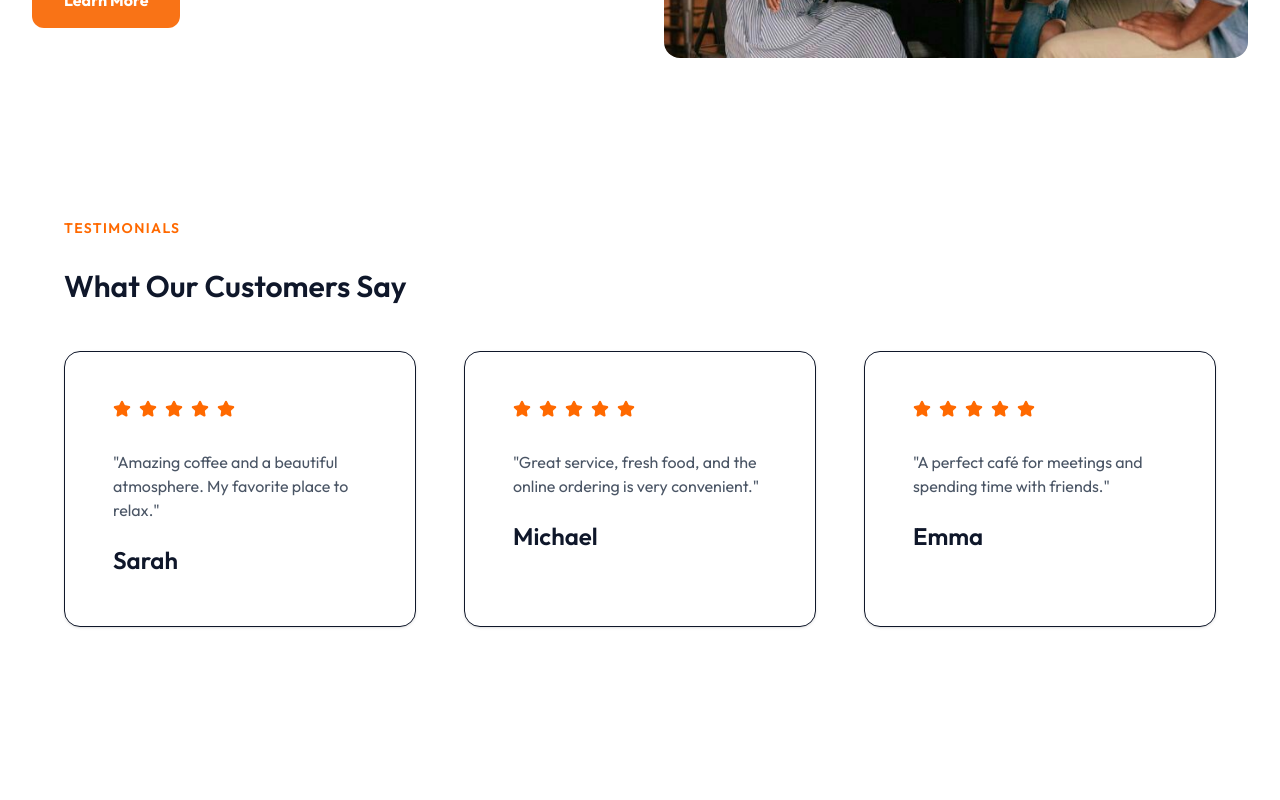
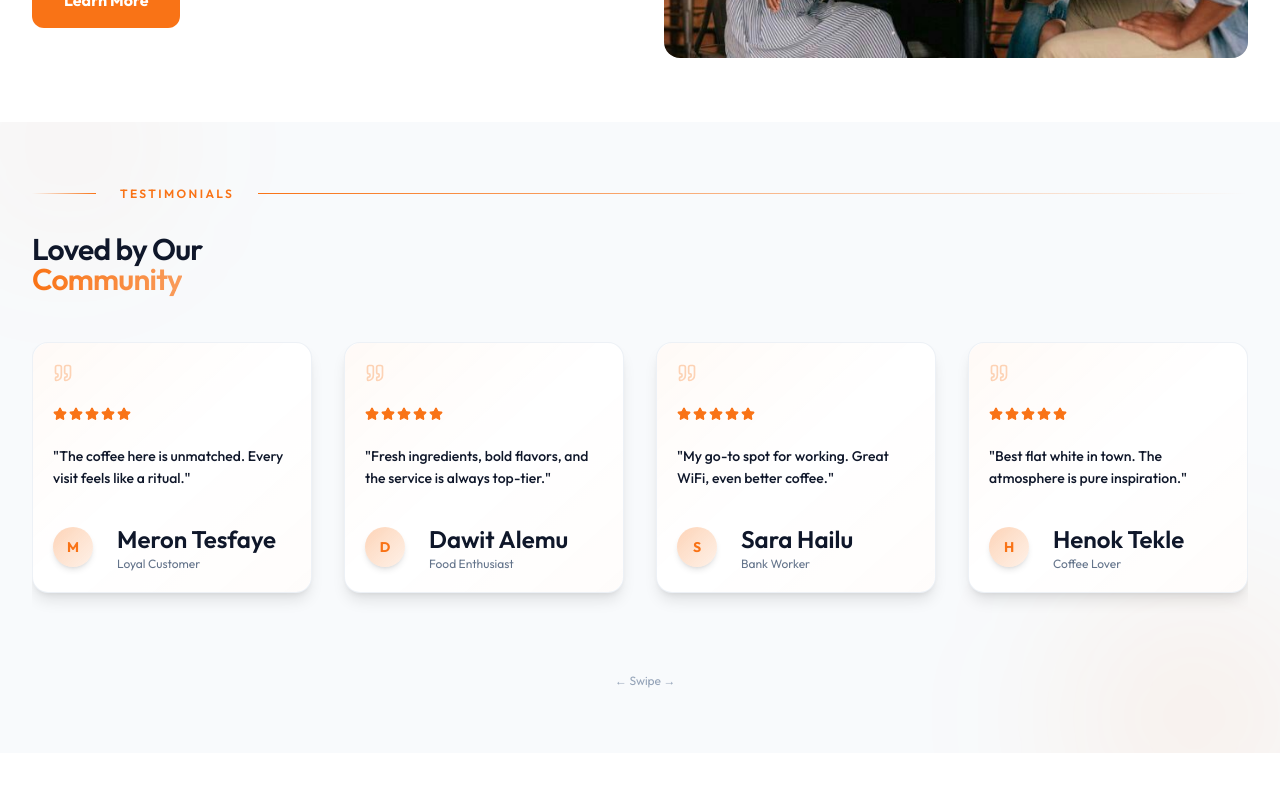
Before and after one commit to Yeabtsega-Tesfaye/x-cafe, a Next.js app: page / in a window 1280 px wide. Shown: the part 4600-5400 px from the top of the page. Built offline with nearby package versions, Linux system fonts and the light colour scheme; no server answers.

Commit message:
upgraded Testimonials: Ethiopian names, 3D standing cards, staggered appear on scroll

```diff
--- a/components/sections/Testimonials.tsx
+++ b/components/sections/Testimonials.tsx
@@ -1,68 +1,180 @@
-import { Star } from "lucide-react";
-import { FadeUp, StaggerContainer, StaggerItem } from "../ui/FadeUp";
+"use client";
 
-export default function Testimonials() {
+import { Star, Quote } from "lucide-react";
+import { motion } from "framer-motion";
+import { useRef } from "react";
+import { FadeUp } from "../ui/FadeUp";
+
 const reviews = [
   {
-      name: "Sarah",
-      text: "Amazing coffee and a beautiful atmosphere. My favorite place to relax.",
+    name: "Meron Tesfaye",
+    role: "Loyal Customer",
+    text: "The coffee here is unmatched. Every visit feels like a ritual.",
+    rating: 5,
   },
   {
-      name: "Michael",
-      text: "Great service, fresh food, and the online ordering is very convenient.",
+    name: "Dawit Alemu",
+    role: "Food Enthusiast",
+    text: "Fresh ingredients, bold flavors, and the service is always top-tier.",
+    rating: 5,
   },
   {
-      name: "Emma",
-      text: "A perfect café for meetings and spending time with friends.",
+    name: "Sara Hailu",
+    role: "Bank Worker",
+    text: "My go-to spot for working. Great WiFi, even better coffee.",
+    rating: 5,
+  },
+  {
+    name: "Henok Tekle",
+    role: "Coffee Lover",
+    text: "Best flat white in town. The atmosphere is pure inspiration.",
+    rating: 5,
   },
 ];
 
+export default function Testimonials() {
+  const scrollRef = useRef<HTMLDivElement>(null);
+
   return (
-    <section className="px-8 py-24">
-      <div className="mx-auto max-w-6xl">
+    <section className="relative px-4 py-16 bg-background-secondary overflow-hidden">
 
-        {/* Standalone fade-ups for the headers */}
+      {/* Morphing background shapes */}
+      <div className="absolute inset-0 pointer-events-none">
+        <motion.div
+          animate={{
+            scale: [1, 1.2, 1],
+            x: [0, 30, 0],
+            y: [0, -20, 0],
+          }}
+          transition={{ duration: 12, repeat: Infinity, ease: "easeInOut" }}
+          className="absolute -top-10 -left-10 h-40 w-40 rounded-full bg-accent/5 blur-3xl"
+        />
+        <motion.div
+          animate={{
+            scale: [1, 1.3, 1],
+            x: [0, -30, 0],
+            y: [0, 20, 0],
+          }}
+          transition={{ duration: 15, repeat: Infinity, ease: "easeInOut" }}
+          className="absolute -bottom-10 -right-10 h-48 w-48 rounded-full bg-accent/8 blur-3xl"
+        />
+      </div>
+
+      <div className="relative z-10 mx-auto max-w-7xl">
+
         <FadeUp>
-          <p className="text-sm font-semibold uppercase tracking-widest text-orange-500">
+          <div className="flex items-center gap-3">
+            <span className="h-px w-8 bg-gradient-to-r from-transparent to-accent" />
+            <p className="text-xs font-semibold uppercase tracking-[0.2em] text-accent">
               Testimonials
             </p>
+            <span className="h-px flex-1 bg-gradient-to-l from-transparent to-accent" />
+          </div>
         </FadeUp>
 
         <FadeUp delay={0.1}>
-          <h2 className="mt-4 text-4xl font-bold">
-            What Our Customers Say
+          <h2 className="mt-4 text-3xl font-black tracking-tight text-text-primary md:text-5xl">
+            Loved by Our
+            <br />
+            <span className="text-transparent bg-clip-text bg-gradient-to-r from-accent to-accent/70">
+              Community
+            </span>
           </h2>
         </FadeUp>
 
-        {/* Staggered grid for the testimonial cards */}
-        <StaggerContainer className="mt-12 grid gap-6 md:grid-cols-3">
-          {reviews.map((review) => (
-            <StaggerItem
+        {/* Horizontal scrollable cards - no blur, staggered appear */}
+        <div
+          ref={scrollRef}
+          className="mt-6 flex gap-4 overflow-x-auto pb-6 snap-x snap-mandatory"
+          style={{ scrollbarWidth: "none", msOverflowStyle: "none" }}
+        >
+          {reviews.map((review, index) => (
+            <motion.div
               key={review.name}
-              className="rounded-2xl border bg-white p-6 shadow-sm transition hover:-translate-y-1 hover:shadow-md"
+              initial={{ opacity: 0, y: 40, scale: 0.95 }}
+              whileInView={{ opacity: 1, y: 0, scale: 1 }}
+              viewport={{ once: true, amount: 0.2 }}
+              transition={{ delay: index * 0.12, duration: 0.5, ease: "easeOut" }}
+              whileHover={{
+                y: -12,
+                rotateX: 5,
+                scale: 1.03,
+                transition: { duration: 0.2 }
+              }}
+              whileTap={{ scale: 0.95 }}
+              className="relative min-w-[260px] max-w-[280px] snap-start rounded-2xl border border-border/60 bg-white p-5 shadow-lg transition-all duration-300 hover:border-accent/40 hover:shadow-2xl hover:shadow-accent/10"
+              style={{
+                transformStyle: "preserve-3d",
+                perspective: "600px",
+              }}
             >
-              <div className="flex gap-1 text-orange-500">
-                {[1, 2, 3, 4, 5].map((star) => (
-                  <Star
-                    key={star}
-                    size={18}
-                    fill="currentColor"
+              {/* 3D shadow / standing effect */}
+              <div className="absolute inset-0 rounded-2xl bg-gradient-to-b from-white/40 to-transparent opacity-0 transition-opacity duration-300 group-hover:opacity-100" />
+
+              {/* Animated border glow */}
+              <motion.div
+                animate={{
+                  opacity: [0.15, 0.4, 0.15],
+                }}
+                transition={{ duration: 3, repeat: Infinity }}
+                className="absolute inset-0 rounded-2xl bg-gradient-to-br from-accent/10 via-transparent to-accent/5"
               />
+
+              <div className="relative z-10">
+                <Quote className="h-5 w-5 text-accent/30" />
+
+                <div className="mt-3 flex gap-0.5 text-accent">
+                  {[...Array(review.rating)].map((_, i) => (
+                    <motion.span
+                      key={i}
+                      initial={{ scale: 0 }}
+                      animate={{ scale: 1 }}
+                      transition={{ delay: 0.2 + index * 0.12 + i * 0.04 }}
+                    >
+                      <Star size={14} fill="currentColor" />
+                    </motion.span>
                   ))}
                 </div>
 
-              <p className="mt-4 text-gray-600">
+                <p className="mt-3 text-sm font-medium leading-relaxed text-text-primary">
                   &quot;{review.text}&quot;
                 </p>
 
-              <h3 className="mt-5 font-semibold">
-                {review.name}
-              </h3>
-            </StaggerItem>
+                <div className="mt-4 flex items-center gap-3">
+                  <div className="flex h-10 w-10 shrink-0 items-center justify-center rounded-full bg-gradient-to-br from-accent/30 to-accent/10 text-sm font-bold text-accent shadow-md">
+                    {review.name.charAt(0)}
+                  </div>
+                  <div>
+                    <h3 className="font-bold text-sm text-text-primary">{review.name}</h3>
+                    <p className="text-xs text-text-secondary">{review.role}</p>
+                  </div>
+                </div>
+              </div>
+            </motion.div>
           ))}
-        </StaggerContainer>
+        </div>
+
+        <motion.div
+          animate={{ x: [0, 8, 0] }}
+          transition={{ duration: 1.5, repeat: Infinity }}
+          className="mt-4 text-center text-xs text-text-muted"
+        >
+          ← Swipe →
+        </motion.div>
 
       </div>
+
+      <style jsx>{`
+        .snap-mandatory {
+          scroll-snap-type: x mandatory;
+        }
+        .snap-start {
+          scroll-snap-align: start;
+        }
+        ::-webkit-scrollbar {
+          display: none;
+        }
+      `}</style>
     </section>
   );
 }
```
Lines whose indentation alone changed are shown as unchanged.
